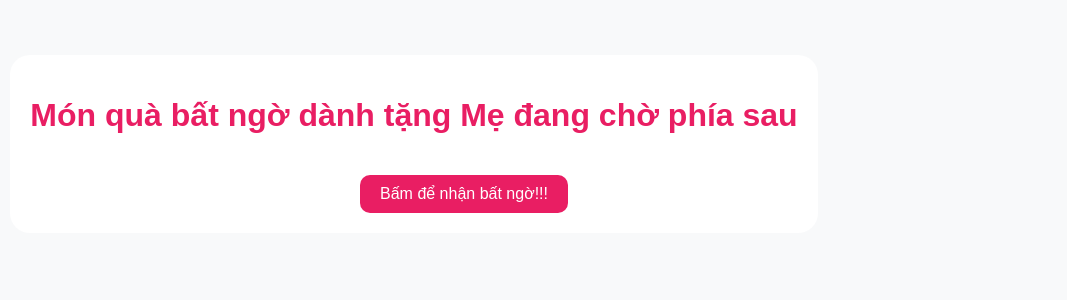
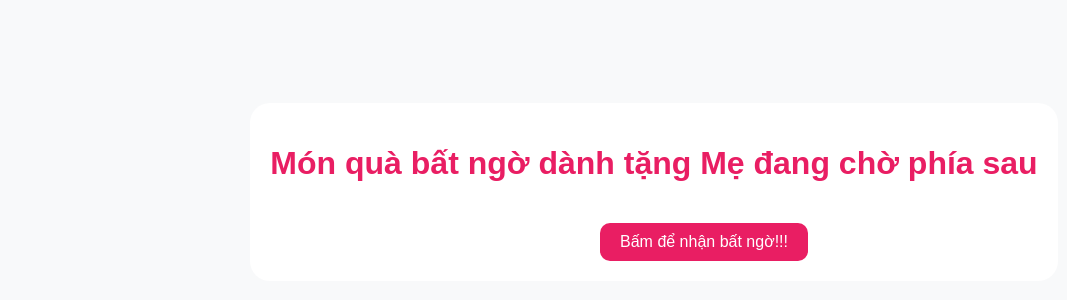
Before and after one commit to AFKNoMercy/love-u-mama, a plain HTML site: page index.html in a window 1280 px wide. Shown: the part 256-556 px from the top of the page, without its empty margins (98-1165 px from the left). Drawn offline with Linux system fonts and the light colour scheme.

Commit message:
Update styles.css

```diff
--- a/styles.css
+++ b/styles.css
@@ -4,8 +4,8 @@ body {
     display: flex;
     justify-content: center;
     align-items: center;
-    height: 100vh;
-    margin: 0;
+    height:110vh;
+    margin-left: 240px;
     max-width: 80%;
     overflow: hidden;
 }
```
